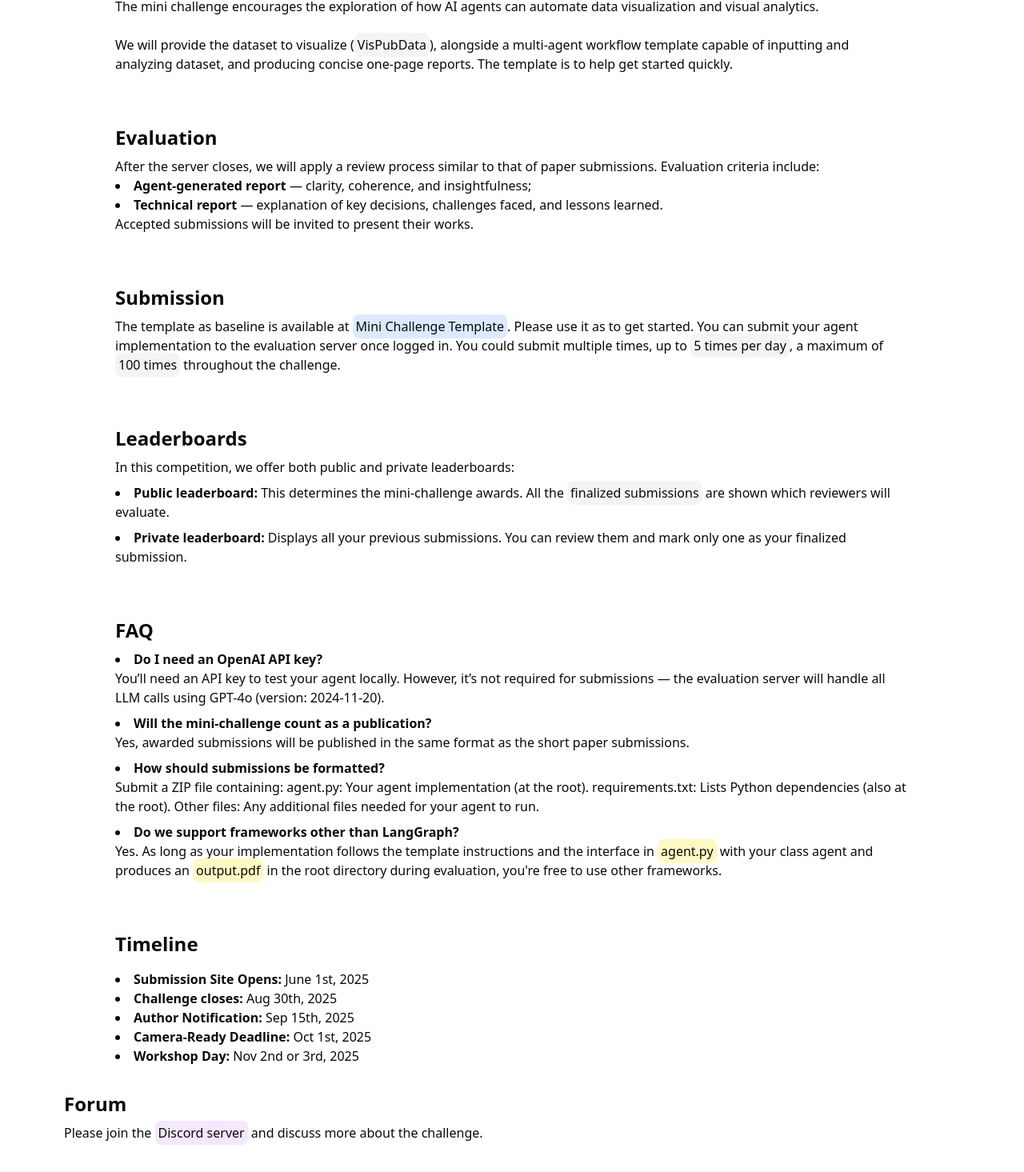
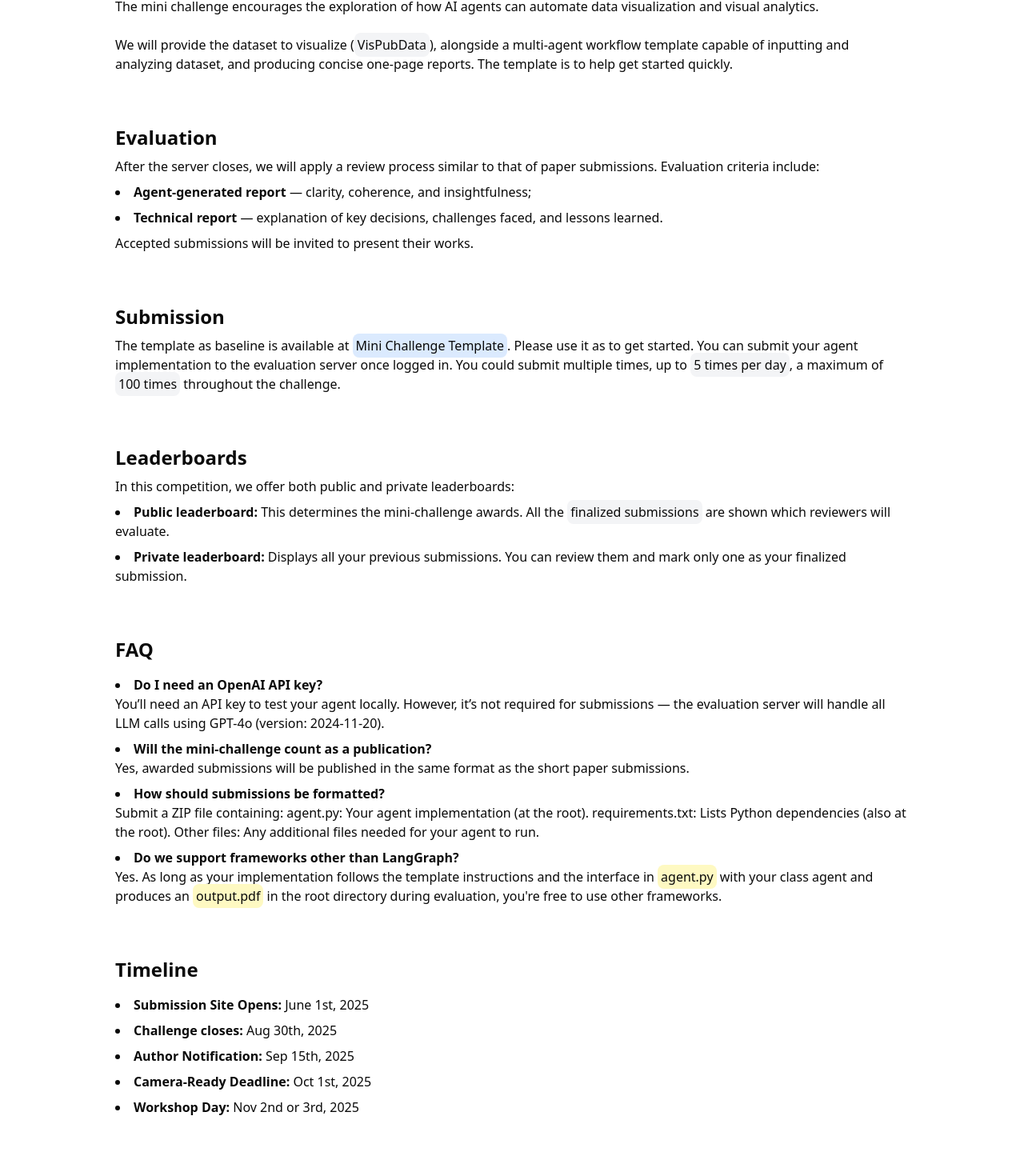
Before and after one commit to VISAgentChallenge/visagentchallenge.github.io, a Next.js app: page /challenge in a window 1280 px wide. Shown: the part 253-1718 px from the top of the page at 80% size. Built offline with nearby package versions, Linux system fonts and the light colour scheme; no server answers.

Commit message:
patch: added some stylistic changes. removed dummy data.

```diff
--- a/src/app/challenge/page.tsx
+++ b/src/app/challenge/page.tsx
@@ -7,17 +7,22 @@ export default function Challenge() {
         <div className="flex flex-col max-w-5xl mx-auto gap-8">
           {/* put stuff here to keep the stylistic consistency */}
           <h1 className="text-3xl font-bold">Mini Challenge</h1>
-          <div className="p-4"> The mini challenge encourages the exploration of how AI
-            agents can automate data visualization and visual analytics.
+          <div className="p-4">
+            {" "}
+            The mini challenge encourages the exploration of how AI agents can
+            automate data visualization and visual analytics.
             <br />
             <br />
-          {/* </div>
-
-          <div className="p-4"> */}
             We will provide the dataset to visualize (
-            <a href="https://sites.google.com/site/vispubdata/home" className="bg-gray-100 p-1 rounded-md">VisPubData</a>), alongside a
-            multi-agent workflow template capable of inputting and analyzing dataset, and producing concise one-page reports.
-            The template is to help get started quickly.
+            <a
+              href="https://sites.google.com/site/vispubdata/home"
+              className="bg-gray-100 p-1 rounded-md"
+            >
+              VisPubData
+            </a>
+            ), alongside a multi-agent workflow template capable of inputting
+            and analyzing dataset, and producing concise one-page reports. The
+            template is to help get started quickly.
           </div>
 
           {/* <div className="p-4">
@@ -27,87 +32,155 @@ export default function Challenge() {
             </p>
           </div> */}
 
-
           {/* list participants number  */}
 
-
+          {/* evaluation section */}
           <div className="p-4">
             <h1 className="text-2xl font-bold mb-2">Evaluation</h1>
-          After the server closes, we will apply a review process similar to that of paper submissions. Evaluation criteria include:
-          <li><b>Agent-generated report</b> — clarity, coherence, and insightfulness;</li>
-          <li><b>Technical report</b> — explanation of key decisions, challenges faced, and lessons learned.</li>
+            After the server closes, we will apply a review process similar to
+            that of paper submissions. Evaluation criteria include:
+            <ul className="flex flex-col gap-2 mt-2 list-disc list-inside">
+              <li>
+                <b>Agent-generated report</b> — clarity, coherence, and
+                insightfulness;
+              </li>
+              <li>
+                <b>Technical report</b> — explanation of key decisions,
+                challenges faced, and lessons learned.
+              </li>
               Accepted submissions will be invited to present their works.
+            </ul>
           </div>
 
+          {/* submission section */}
           <div className="p-4">
             <h1 className="text-2xl font-bold mb-2">Submission</h1>
-          The template as baseline is available at <a href="https://github.com/demoPlz/mini-template" className="bg-blue-100 p-1 rounded-md text-500">Mini Challenge Template</a>. Please use it as to get started.
-          You can submit your agent implementation to the evaluation server once logged in. You could submit multiple times, up to <span className="bg-gray-100 p-1 rounded-md">5 times per day</span>, a maximum of <span className="bg-gray-100 p-1 rounded-md">100 times</span> throughout the challenge.
+            The template as baseline is available at{" "}
+            <a
+              href="https://github.com/demoPlz/mini-template"
+              className="bg-blue-100 p-1 rounded-md text-500"
+            >
+              Mini Challenge Template
+            </a>
+            . Please use it as to get started. You can submit your agent
+            implementation to the evaluation server once logged in. You could
+            submit multiple times, up to{" "}
+            <span className="bg-gray-100 p-1 rounded-md">5 times per day</span>,
+            a maximum of{" "}
+            <span className="bg-gray-100 p-1 rounded-md">100 times</span>{" "}
+            throughout the challenge.
           </div>
 
+          {/* leaderboards section */}
           <div className="p-4">
             <h1 className="text-2xl font-bold mb-2">Leaderboards</h1>
             In this competition, we offer both public and private leaderboards:
             <ul className="flex flex-col gap-2 mt-2 list-disc list-inside">
               <li>
                 <b>Public leaderboard: </b>
-                This determines the mini-challenge awards. All the <span className="bg-gray-100 p-1 rounded-md">finalized submissions</span> are shown which reviewers will evaluate.
+                This determines the mini-challenge awards. All the{" "}
+                <span className="bg-gray-100 p-1 rounded-md">
+                  finalized submissions
+                </span>{" "}
+                are shown which reviewers will evaluate.
               </li>
               <li>
                 <b>Private leaderboard: </b>
-                Displays all your previous submissions. You can review them and mark only one as your finalized submission.
+                Displays all your previous submissions. You can review them and
+                mark only one as your finalized submission.
                 {/* up to ten of your most recent submissions*/}
               </li>
             </ul>
           </div>
 
-
+          {/* FAQ section */}
           <div className="p-4">
             <h1 className="text-2xl font-bold mb-2">FAQ</h1>
             <p className="flex flex-col gap-2">
-          <li><b>Do I need an OpenAI API key?</b><br />
-            You’ll need an API key to test your agent locally. However, it’s not required for submissions — the evaluation server will handle all LLM calls using GPT-4o (version: 2024-11-20).
+              <ul className="flex flex-col gap-2 mt-2 list-disc list-inside">
+                <li>
+                  <b>Do I need an OpenAI API key?</b>
+                  <br />
+                  You’ll need an API key to test your agent locally. However,
+                  it’s not required for submissions — the evaluation server will
+                  handle all LLM calls using GPT-4o (version: 2024-11-20).
                 </li>
 
-          <li><b>Will the mini-challenge count as a publication?</b>  <br />
-          Yes, awarded submissions will be published in the same format as the short paper submissions.</li>
-          <li><b>How should submissions be formatted?</b>  <br />
-          Submit a ZIP file containing: agent.py: Your agent implementation (at the root). requirements.txt: Lists Python dependencies (also at the root). Other files: Any additional files needed for your agent to run.</li>
-          <li><b>Do we support frameworks other than LangGraph?</b>  <br />
-          Yes. As long as your implementation follows the template instructions and the interface in <span className="bg-yellow-100 p-1 rounded-md">agent.py</span> with your class agent and produces an <span className="bg-yellow-100 p-1 rounded-md">output.pdf</span> in the root directory during evaluation, you're free to use other frameworks.</li>
+                <li>
+                  <b>Will the mini-challenge count as a publication?</b> <br />
+                  Yes, awarded submissions will be published in the same format
+                  as the short paper submissions.
+                </li>
+                <li>
+                  <b>How should submissions be formatted?</b> <br />
+                  Submit a ZIP file containing: agent.py: Your agent
+                  implementation (at the root). requirements.txt: Lists Python
+                  dependencies (also at the root). Other files: Any additional
+                  files needed for your agent to run.
+                </li>
+                <li>
+                  <b>Do we support frameworks other than LangGraph?</b> <br />
+                  Yes. As long as your implementation follows the template
+                  instructions and the interface in{" "}
+                  <span className="bg-yellow-100 p-1 rounded-md">
+                    agent.py
+                  </span>{" "}
+                  with your class agent and produces an{" "}
+                  <span className="bg-yellow-100 p-1 rounded-md">
+                    output.pdf
+                  </span>{" "}
+                  in the root directory during evaluation, you're free to use
+                  other frameworks.
+                </li>
+              </ul>
             </p>
           </div>
 
+          {/* Timeline section */}
           <div className="p-4">
             <h1 className="text-2xl font-bold mb-4">Timeline</h1>
-            <li><b>Submission Site Opens:</b> June 1st, 2025</li>
-            <li><b>Challenge closes:</b> Aug 30th, 2025</li>
-            <li><b>Author Notification:</b> Sep 15th, 2025</li>
-            <li><b>Camera-Ready Deadline:</b> Oct 1st, 2025</li>
-            <li><b>Workshop Day:</b> Nov 2nd or 3rd, 2025</li>
-          </div>
-          {/* <span>dummy content for now</span> */}
+            <ul className="flex flex-col gap-2 mt-2 list-disc list-inside">
+              <li>
+                <b>Submission Site Opens:</b> June 1st, 2025
+              </li>
+              <li>
+                <b>Challenge closes:</b> Aug 30th, 2025
+              </li>
+              <li>
+                <b>Author Notification:</b> Sep 15th, 2025
+              </li>
+              <li>
+                <b>Camera-Ready Deadline:</b> Oct 1st, 2025
+              </li>
+              <li>
+                <b>Workshop Day:</b> Nov 2nd or 3rd, 2025
+              </li>
+            </ul>
           </div>
 
+          {/* Forum section */}
           <div className="p-4">
             <h1 className="text-2xl font-bold mb-2">Forum</h1>
             <p>
-            Please join the <a href="" className="bg-purple-100 p-1 rounded-md text-500">Discord server</a> and discuss more about the challenge.
+              Please join the{" "}
+              <a href="" className="bg-purple-100 p-1 rounded-md text-500">
+                Discord server
+              </a>{" "}
+              and discuss more about the challenge.
             </p>
           </div>
 
+          {/* Awards section */}
           <div className="p-4">
             <h1 className="text-2xl font-bold mb-2">Awards</h1>
-          <p>
-            TBD
-          </p>
+            <p>TBD</p>
           </div>
 
+          {/* Organizers section */}
           <div className="p-4">
             <h1 className="text-2xl font-bold mb-2">Organizers</h1>
-          <p>
-            This challenge is organized by, sponsored by.
-          </p>
+            <p>This challenge is organized by, sponsored by.</p>
+          </div>
         </div>
       </div>
     </div>
```
Also changed, not shown: src/app/page.tsx (+59 -48 lines). Lines whose indentation alone changed are shown as unchanged.
